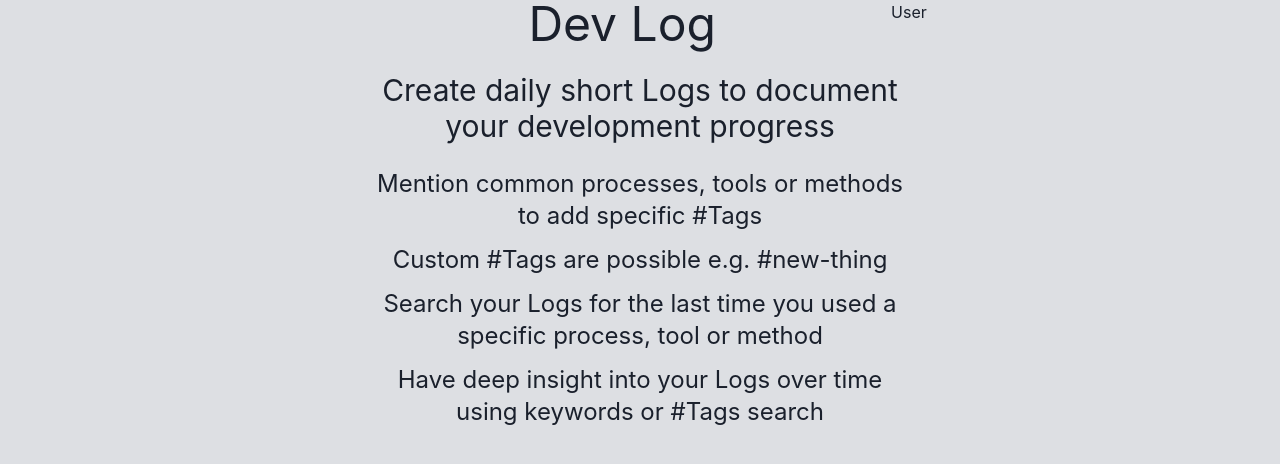
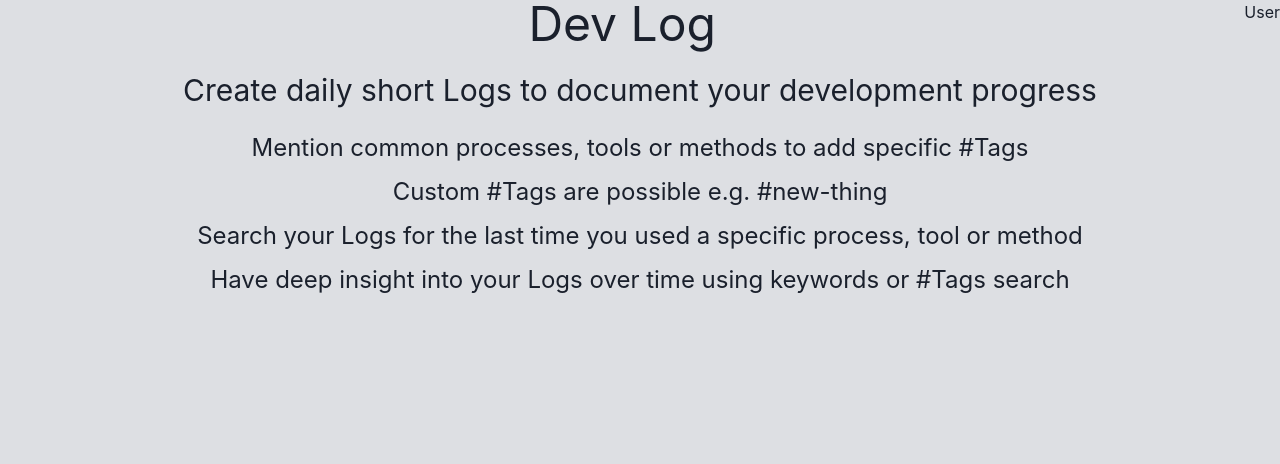
Before and after one commit to k-flynn-webdev/dev-log, a React (Create React App) app in the folder client/: page / in a window 1280 px wide. Shown: the top 464 px of the page. Built offline with nearby package versions, Linux system fonts and the light colour scheme; no server answers.

Commit message:
removing chakra

```diff
--- a/client/src/index.js
+++ b/client/src/index.js
@@ -13,11 +13,9 @@ root.render(
   <React.StrictMode>
     <Provider store={store}>
       <ChakraProvider>
-        <Box className="md:px-4">
-          <Container className="dev-log">
-            <App />
-          </Container>
-        </Box>
+        <div className="dev-log">
+          <App />
+        </div>
       </ChakraProvider>
     </Provider>
   </React.StrictMode>
```
